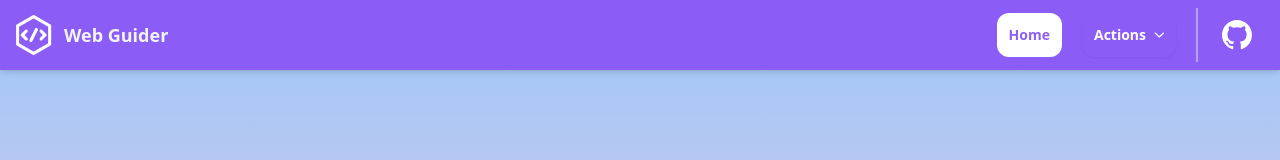
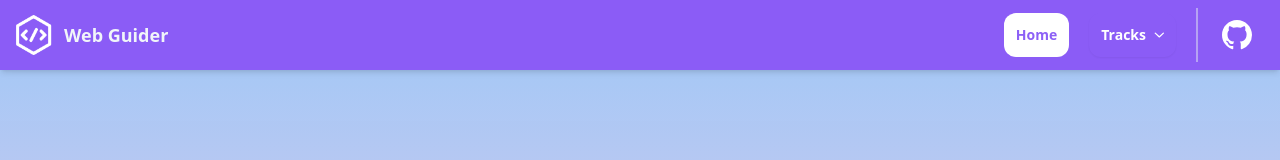
Before and after one commit to ahmedmohmd/web-guider, a React (Create React App) app: page / in a window 1280 px wide. Shown: the top 160 px of the page. Built offline with nearby package versions, Linux system fonts and the light colour scheme.

Commit message:
add chrome extensions page and tags

```diff
--- a/src/components/common/NavBar.jsx
+++ b/src/components/common/NavBar.jsx
@@ -80,14 +80,14 @@ function NavBar() {
           >
             <div className="flex flex-col gap-5 mt-5 font-semibold text-center text-white text-md sm:flex-row sm:items-center sm:justify-end sm:mt-0 sm:pl-5">
               <NavLink
-                className="p-3 duration-300 rounded-xl hover:bg-violet-400/80"
+                className="p-3 duration-300 rounded-xl hover:bg-violet-400/50"
                 to={"/"}
               >
                 Home
               </NavLink>
 
               {/* <NavLink
-                className="p-3 duration-300 rounded-xl hover:bg-violet-400/80"
+                className="p-3 duration-300 rounded-xl hover:bg-violet-400/50"
                 to={"/About"}
               >
                 About
@@ -99,9 +99,9 @@ function NavBar() {
                 <button
                   id="hs-dropdown-hover-event"
                   type="button"
-                  className="inline-flex items-center justify-center w-full gap-2 p-3 text-sm font-semibold align-middle transition-all rounded-md shadow-sm rounded-xl hs-dropdown-toggle hover:bg-violet-400/80"
+                  className="inline-flex items-center justify-center w-full gap-2 p-3 text-sm font-semibold align-middle transition-all rounded-md shadow-sm rounded-xl hs-dropdown-toggle hover:bg-violet-400/50"
                 >
-                  Actions
+                  Tracks
                   <svg
                     className="hs-dropdown-open:rotate-180 w-2.5 h-2.5 text-white"
                     width="16"
@@ -119,55 +119,23 @@ function NavBar() {
                   </svg>
                 </button>
                 <div
-                  className="hs-dropdown-menu transition-[opacity,margin] duration hs-dropdown-open:opacity-100 flex justify-center items-center flex-col hs-mega-menu-content hs-mega-menu-open:opacity-100 opacity-0 top-full translate-y-1 gap-3 hidden z-10 rounded-xl before:absolute before:-top-5 before:left-0 before:w-full before:h-5 w-full bg-violet-400/60 sm:bg-violet-500/80 p-3 sm:w-48 sm:transition-all sm:absolute sm:shadow-md sm:duration-300"
+                  className="hs-dropdown-menu transition-[opacity,margin] duration hs-dropdown-open:opacity-100 flex justify-center items-center flex-col hs-mega-menu-content hs-mega-menu-open:opacity-100 opacity-0 top-full translate-y-1 gap-3 hidden z-10 rounded-xl before:absolute before:-top-5 before:left-0 before:w-full before:h-5 w-full bg-violet-400/50 sm:bg-violet-500/90 p-3 sm:w-48 sm:transition-all sm:absolute sm:shadow-md sm:duration-300"
                   aria-labelledby="hs-dropdown-hover-event"
                 >
                   <NavLink
-                    className="w-full p-3 duration-300 rounded-xl hover:bg-violet-400/80"
+                    className="w-full p-3 duration-300 rounded-xl hover:bg-violet-300/50 lg:hover:bg-violet-400/50"
                     to={"/frontend"}
                   >
                     Frontend
                   </NavLink>
                   <NavLink
-                    className="w-full p-3 duration-300 rounded-xl hover:bg-violet-400/80"
+                    className="w-full p-3 duration-300 rounded-xl hover:bg-violet-300/50 lg:hover:bg-violet-400/50"
                     to={"/backend"}
                   >
                     Backend
                   </NavLink>
                 </div>
               </div>
-              {/* <div
-                data-hs-dropdown-trigger="hover"
-                className="flex flex-col items-center justify-center w-full gap-2 hs-mega-menu lg:w-auto"
-              >
-                <button
-                  id="hs-dropdown-hover-event"
-                  type="button"
-                  className="flex items-center justify-center gap-1 font-semibold text-center text-white text-md hs-mega-menu-toggle"
-                >
-                  <span className="text-md">Track</span>{" "}
-                  <IoMdArrowDropdown className="text-xl text-white" />
-                </button>
-
-                <div
-                  className="flex justify-center items-center flex-col hs-mega-menu-content hs-mega-menu-open:opacity-100 opacity-0 top-full translate-y-1 gap-3 hidden z-10 rounded-lg before:absolute before:-top-5 before:left-0 before:w-full before:h-5 w-full bg-violet-400/60 lg:bg-violet-500/80 p-3 sm:w-48 sm:transition-all transition-[opacity,margin] sm:absolute sm:shadow-md sm:duration-300 dark:bg-gray-800"
-                  aria-labelledby="hs-mega-menu-basic-dr"
-                >
-                  <NavLink
-                    className="w-full p-3 duration-300 rounded-xl hover:bg-violet-400/80"
-                    to={"/frontend"}
-                  >
-                    Frontend
-                  </NavLink>
-                  <NavLink
-                    className="w-full p-3 duration-300 rounded-xl hover:bg-violet-400/80"
-                    to={"/backend"}
-                  >
-                    Backend
-                  </NavLink>
-                </div>
-              </div> */}
-
               <a
                 href="https://github.com/ahmedmohmd/web-guider/tree/main"
                 target="_blank"
```
